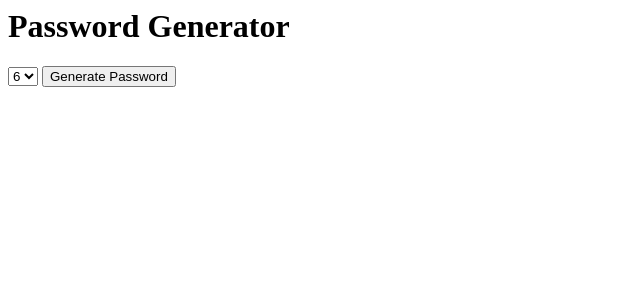
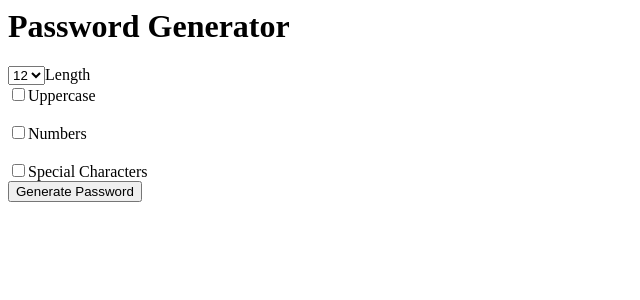
Before and after one commit to sam-mcclure/Django-Password-Generator, a Django app: page / in a window 1280 px wide. Shown: the top 300 px of the page, without its empty margins (0-640 px from the left). Run offline with Django 3.2, Linux system fonts and the light colour scheme.

Commit message:
Start adding random password generation

```diff
--- a/generator/templates/generator/home.html
+++ b/generator/templates/generator/home.html
@@ -5,7 +5,21 @@
         <option value="6">6</option>
         <option value="7">7</option>
         <option value="8">8</option>
-    </select>
-
+        <option value="9">9</option>
+        <option value="10">10</option>
+        <option value="11">11</option>
+        <option value="12" selected="selected">12</option>
+        <option value="13">13</option>
+        <option value="14">14</option>
+    </select>Length
+    <br>
+    <input type="checkbox" name="uppercase">Uppercase
+    <br>
+    <br>
+    <input type="checkbox" name="numbers">Numbers
+    <br>
+    <br>
+    <input type="checkbox" name="special">Special Characters
+    <br>
     <input type="submit" value="Generate Password">
 </form>
--- a/generator/templates/generator/password.html
+++ b/generator/templates/generator/password.html
@@ -1 +1,2 @@
-PASSWORD
+<h1>Your password is:</h1>
+<h2>{{ password }}</h2>
--- a/generator/views.py
+++ b/generator/views.py
@@ -1,8 +1,16 @@
 from django.shortcuts import render
 from django.http import HttpResponse
+import random
 
 def home(request):
     return render(request, 'generator/home.html')
 
 def password(request):
-    return render(request, 'generator/password.html')
+    characters = list('abcdefghijklmnopqrstuvwxyz')
+    length = 10
+    password = ''
+
+    for _ in range(length):
+        password += random.choice(characters)
+
+    return render(request, 'generator/password.html', {'password': password})
```
